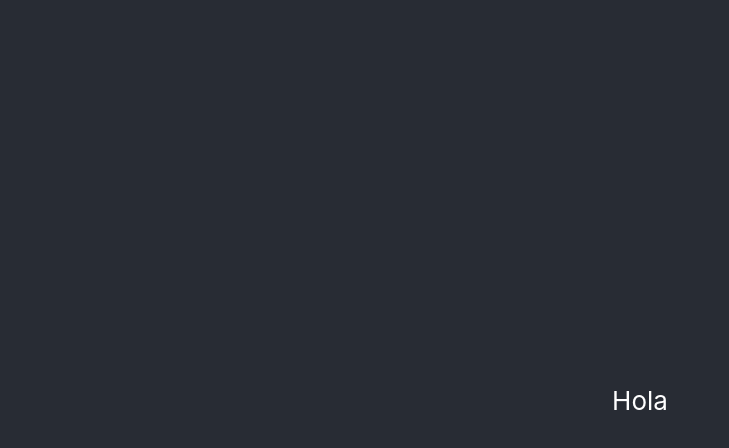
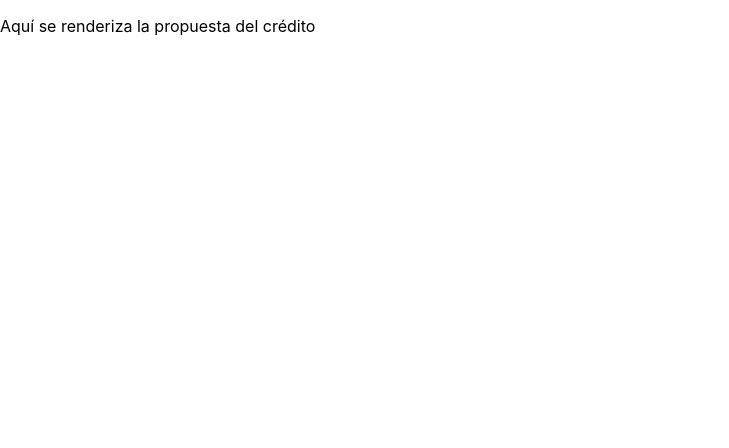
Before and after one commit to VianeyLaraRangel/MiMonteDePiedad, a React (Create React App) app: page /propuesta in a window 1280 px wide. Shown: the top 448 px of the page, without its empty margins (0-729 px from the left). Built offline with nearby package versions, Linux system fonts and the light colour scheme.

Commit message:
Correct Routing to general views

```diff
--- a/package.json
+++ b/package.json
@@ -5,6 +5,7 @@
   "dependencies": {
     "react": "^16.12.0",
     "react-dom": "^16.12.0",
+    "react-router-dom": "^5.1.2",
     "react-scripts": "3.2.0"
   },
   "scripts": {
--- a/src/App.js
+++ b/src/App.js
@@ -1,14 +1,28 @@
-import React from 'react';
+import React, {Component} from 'react';
 import './App.css';
 
-function App() {
-  return (
-    <div className="App">
-      <header className="App-header">
-        <p>Hola</p>
-      </header>
-    </div>
-  );
+import { BrowserRouter as Router, Route, Switch } from 'react-router-dom';
+
+import SignUp from './Views/SignUp';
+import Login from './Views/LogIn';
+import FormRequest from './Views/FormRequest';
+import CreditProposal from './Views/CreditProposal';
+import Payment from './Views/Payment';
+
+class App extends Component {
+  render() {
+    return (
+      <Router>
+        <Switch>
+          <Route exact path='/' component={SignUp} />
+          <Route exact path='/iniciasesion' component={Login} />
+          <Route exact path='/solicitudcredito' component={FormRequest} />
+          <Route exact path='/propuesta' component={CreditProposal} />
+          <Route exact path='/pago' component={Payment} />
+        </Switch>
+      </Router>
+    );
+  }
 }
 
 export default App;
--- /dev/null
+++ b/src/Views/CreditProposal.js
@@ -0,0 +1,11 @@
+import React, { Component } from 'react';
+
+class CreditProposal extends Component {
+    render() {
+        return (
+            <p>Aquí se renderiza la propuesta del crédito</p>
+        );
+    }
+}
+
+export default CreditProposal;
--- /dev/null
+++ b/src/Views/FormRequest.js
@@ -0,0 +1,11 @@
+import React, { Component } from 'react';
+
+class FormRequest extends Component {
+    render() {
+        return (
+            <p>Aquí se renderiza el formulario</p>
+        );
+    }
+}
+
+export default FormRequest;
--- /dev/null
+++ b/src/Views/LogIn.js
@@ -0,0 +1,11 @@
+import React, { Component } from 'react';
+
+class LogIn extends Component {
+    render() {
+        return (
+            <p>Aquí se renderiza el inicio de sesión</p>
+        );
+    }
+}
+
+export default LogIn;
--- /dev/null
+++ b/src/Views/Payment.js
@@ -0,0 +1,11 @@
+import React, { Component } from 'react';
+
+class Payment extends Component {
+    render() {
+        return (
+            <p>Aquí se renderiza la vista del pago</p>
+        );
+    }
+}
+
+export default Payment;
--- a/src/Components/SignUp.js
+++ b/src/Views/SignUp.js
@@ -3,7 +3,7 @@ import React, { Component } from 'react';
 class SignUp extends Component {
     render() {
         return (
-            <p>SignUp</p>
+            <p>Aquí se renderiza el registro</p>
         );
     }
 }
--- a/src/index.js
+++ b/src/index.js
@@ -4,12 +4,10 @@ import './index.css';
 import App from './App';
 import * as serviceWorker from './serviceWorker';
 
-import {BrowserRouter} from 'react-router-dom';
+// import {BrowserRouter} from 'react-router-dom';
 
 ReactDOM.render(
-    <BrowserRouter>
     <App />
-    </BrowserRouter>
 , document.getElementById('root'));
 
 serviceWorker.unregister();
```
Also changed, not shown: src/Components/Main.js (deleted, +0 -15 lines), public/manifest.json, 1 other file (tests, documents, lock files or other folders).
